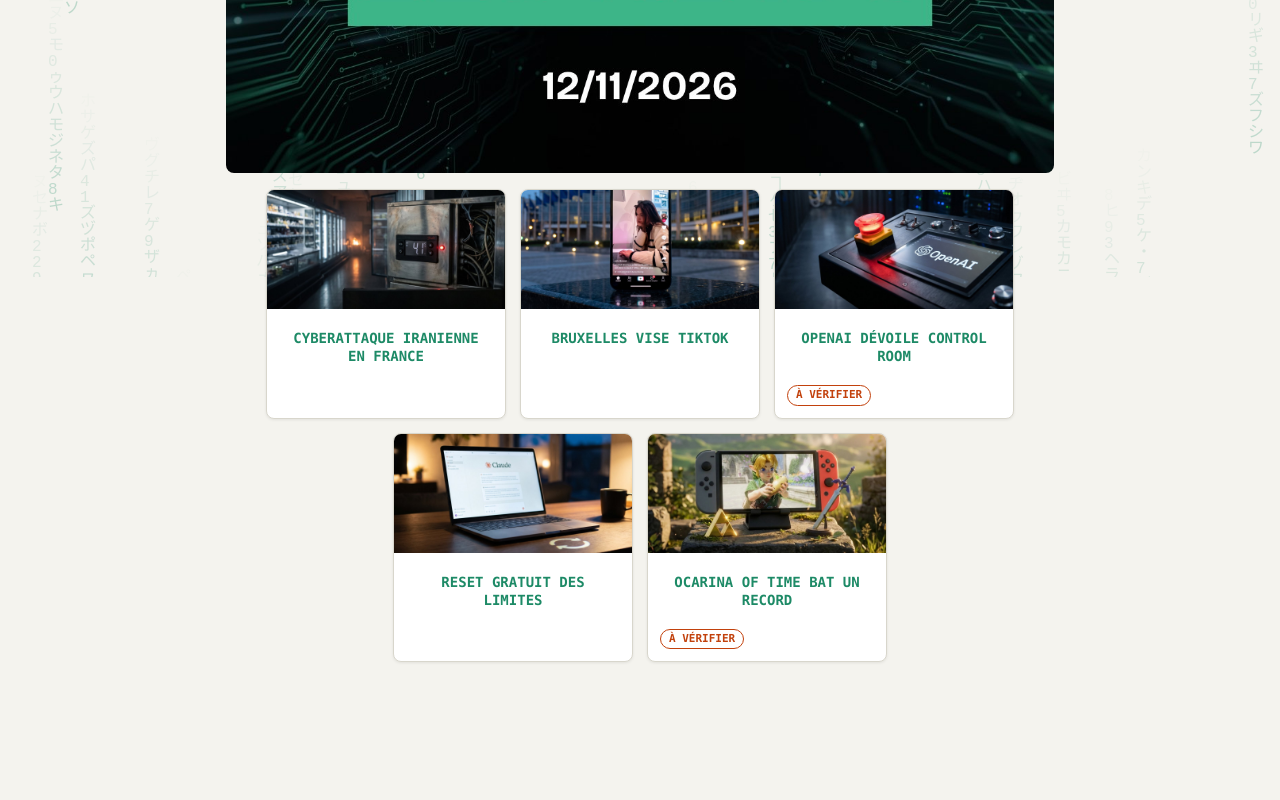
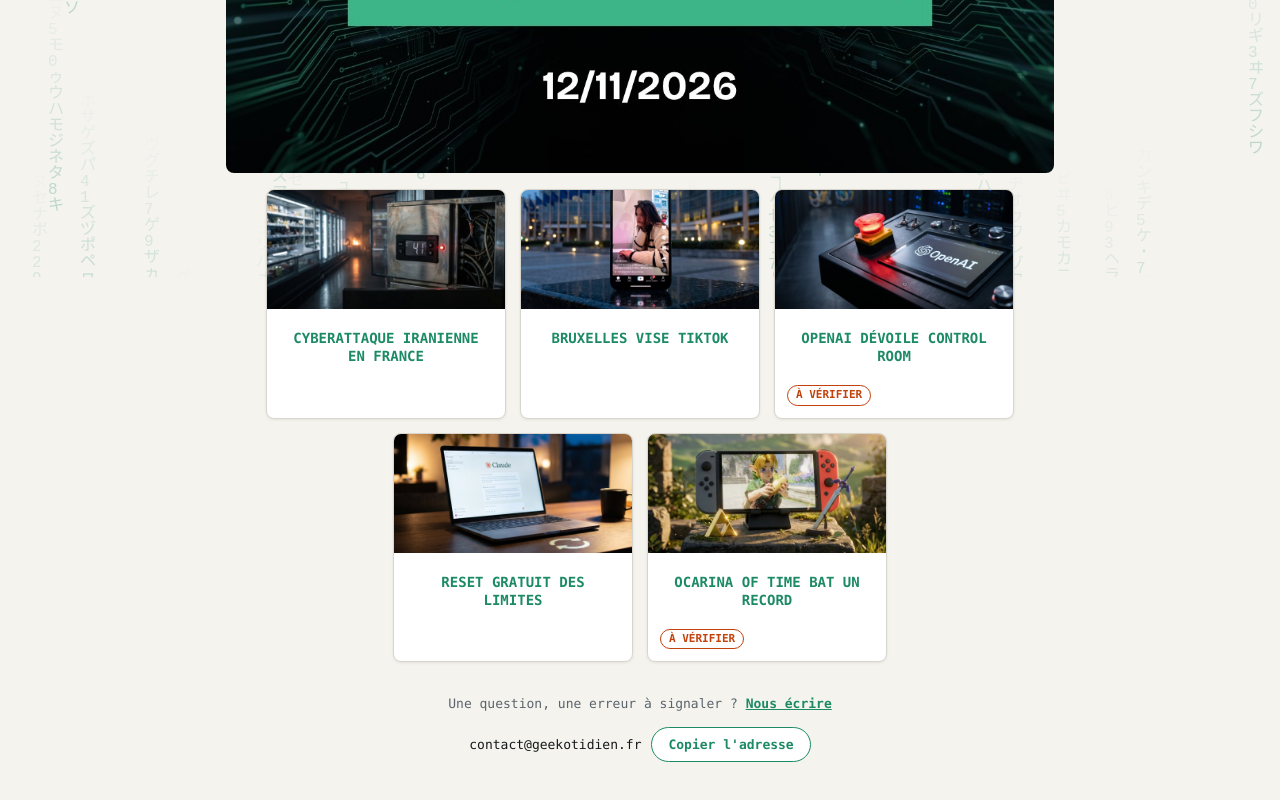
Before and after one commit to Vindiou69/geekotidien, a plain HTML site: page index.html in a window 1280 px wide. Shown: the part 523-1323 px from the top of the page. Before the commit the page ends 1265 px from the top, so only its background shows below. Drawn offline with Linux system fonts and the light colour scheme; animation ran at ten frames a second.

Commit message:
Bloc contact : adresse et bouton copier
Co-Authored-By: Claude Haiku 5.5 <noreply@anthropic.com>
Claude-Session: https://claude.ai/code/session_01ATygheahUSuRKVxBf1f4qf

```diff
--- a/app.js
+++ b/app.js
@@ -221,6 +221,15 @@
     document.title = "Geekotidien";
   });
   champ.addEventListener("input", function () { rechercher(champ.value); });
+  // Bouton « Copier l'adresse » du bloc contact.
+  var copierContact = document.getElementById("copier-contact");
+  if (copierContact) copierContact.addEventListener("click", function () {
+    var adresse = "contact@geekotidien.fr";
+    var ok = function () { copierContact.textContent = "Adresse copiée"; };
+    var ko = function () { copierContact.textContent = adresse; };
+    if (navigator.clipboard && navigator.clipboard.writeText) navigator.clipboard.writeText(adresse).then(ok, ko);
+    else ko();
+  });
   window.addEventListener("hashchange", function () { champ.value = ""; route(); });
   route();
 })();
--- a/index.html
+++ b/index.html
@@ -50,6 +50,10 @@
   <section id="liste" aria-live="polite">
     <p class="empty">Chargement des news…</p>
   </section>
+  <footer class="contact">
+    <p>Une question, une erreur à signaler ? <a href="mailto:contact@geekotidien.fr">Nous écrire</a></p>
+    <p class="contact-adresse"><span>contact@geekotidien.fr</span> <button type="button" id="copier-contact" class="partage-bouton">Copier l'adresse</button></p>
+  </footer>
 </main>
 <dialog id="detail" aria-label="Détail de la news">
   <button type="button" id="detail-fermer" class="detail-close" aria-label="Fermer">×</button>
--- a/style.css
+++ b/style.css
@@ -361,3 +361,9 @@ dialog::-webkit-scrollbar{display:none; width:0; height:0}
   .vignette-titre{font-size:13px; line-height:1.25}
   .vignette-txt{padding:8px 9px 10px}
 }
+
+/* ---- Bloc contact ---- */
+.contact{margin:32px 0 28px; text-align:center; font-size:13px; color:var(--muted)}
+.contact a{color:var(--accent); font-weight:600}
+.contact-adresse{display:flex; flex-wrap:wrap; gap:10px; justify-content:center; align-items:center}
+.contact-adresse span{font-family:inherit; color:var(--fg)}
```
